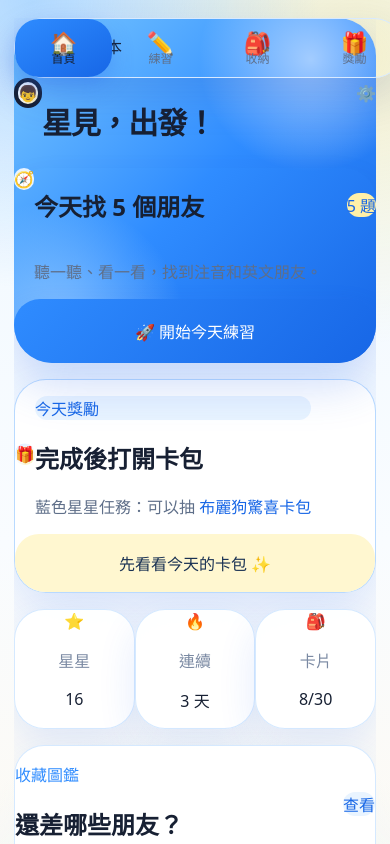
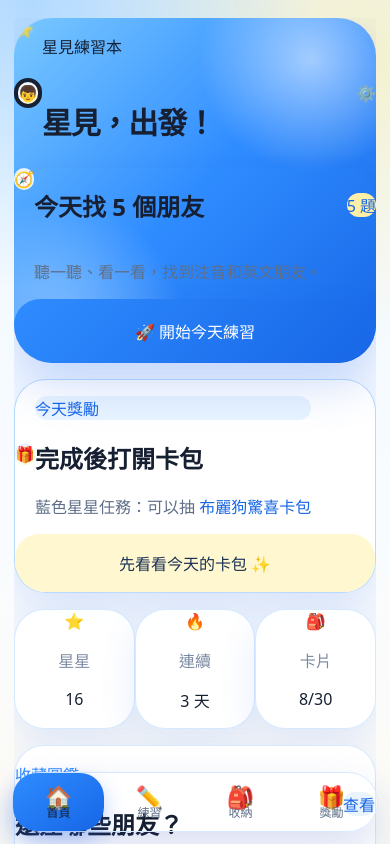
Before and after one commit to daisanity-svg/star-practice-pwa, a Next.js app: page / in a window 390 px wide. Shown: the top 844 px of the page. Built offline with nearby package versions, Linux system fonts and the light colour scheme; no server answers; the database is empty.

Commit message:
Fix bottom navigation overlap on mobile

```diff
--- a/components/KidBottomNav.tsx
+++ b/components/KidBottomNav.tsx
@@ -21,7 +21,7 @@ export function KidBottomNav() {
   const pathname = usePathname();
 
   return (
-    <nav className="kid-bottom-safe fixed inset-x-0 bottom-0 z-50 mx-auto w-full max-w-[430px] px-3">
+    <nav className="kid-bottom-nav">
       <div className="rounded-[32px] border border-[#d8eaff] bg-white/95 p-1.5 shadow-[0_18px_42px_rgba(30,64,175,0.16)] backdrop-blur-xl">
         <div className="grid grid-cols-4 gap-1">
           {items.map((item) => {
```
